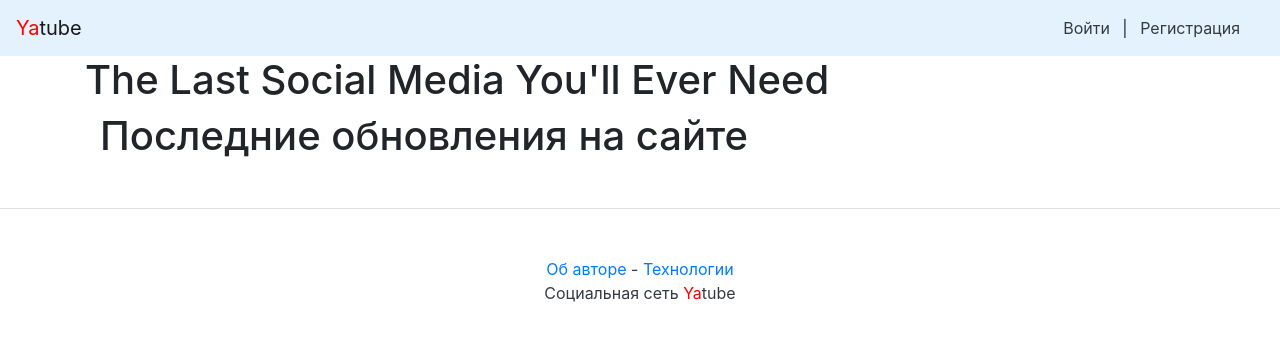
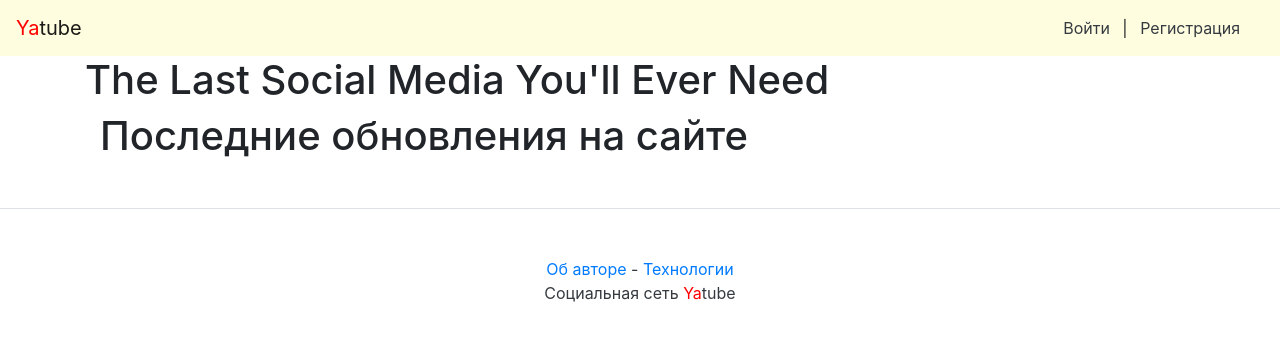
Before and after one commit to AnnaKPolyakova/yatube_and_api, a Django app: page / in a window 1280 px wide. Shown: the top 341 px of the page. Run offline with Django 3.2, Linux system fonts and the light colour scheme; data that the repository does not hold is empty; some libraries are stand-ins or nearby versions.

Commit message:
Sprint 5. Final project (done) + like + html

```diff
--- a/templates/base.html
+++ b/templates/base.html
@@ -14,6 +14,8 @@
 </head>
 
 <body>
+        <header>
+            <hgroup>
             {% include 'nav.html' %}
                 <main>
                     <div class="container">
@@ -24,6 +26,8 @@
                     </div>
                 </main>
             {% include 'footer.html' %}
+            </hgroup>
+        </header>
     <script src="{% static 'js/script.js' %}"></script>
 </body>
 
--- a/templates/nav.html
+++ b/templates/nav.html
@@ -1,4 +1,4 @@
-<nav class="navbar navbar-light" style="background-color: #e3f2fd;">
+<nav class="navbar navbar-light" style="background-color: #fffddf;">
     <a class="navbar-brand" href="{% url 'index' %}"><span style="color:red">Ya</span>tube</a>
     <nav class="my-2 my-md-0 mr-md-3">
         {% if user.is_authenticated %}
--- a/templates/post_item.html
+++ b/templates/post_item.html
@@ -14,6 +14,7 @@
             <a name="{{post.id}}">{{ post.text|linebreaksbr }}</a>
         </p>
             <!-- Лайки -->
+</a>
         {% if AddLike%}
             <div class="d-flex justify-content-between align-items-center">
                 <a class="button" href="
```
Lines whose indentation alone changed are shown as unchanged.
